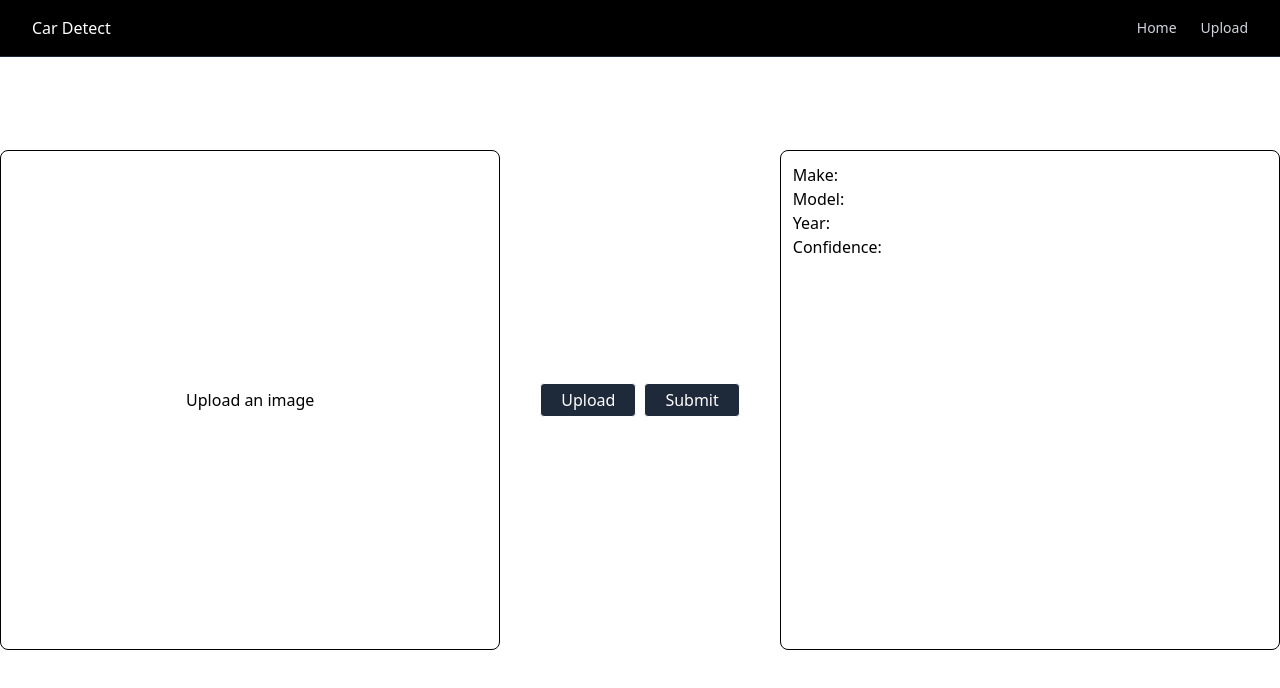
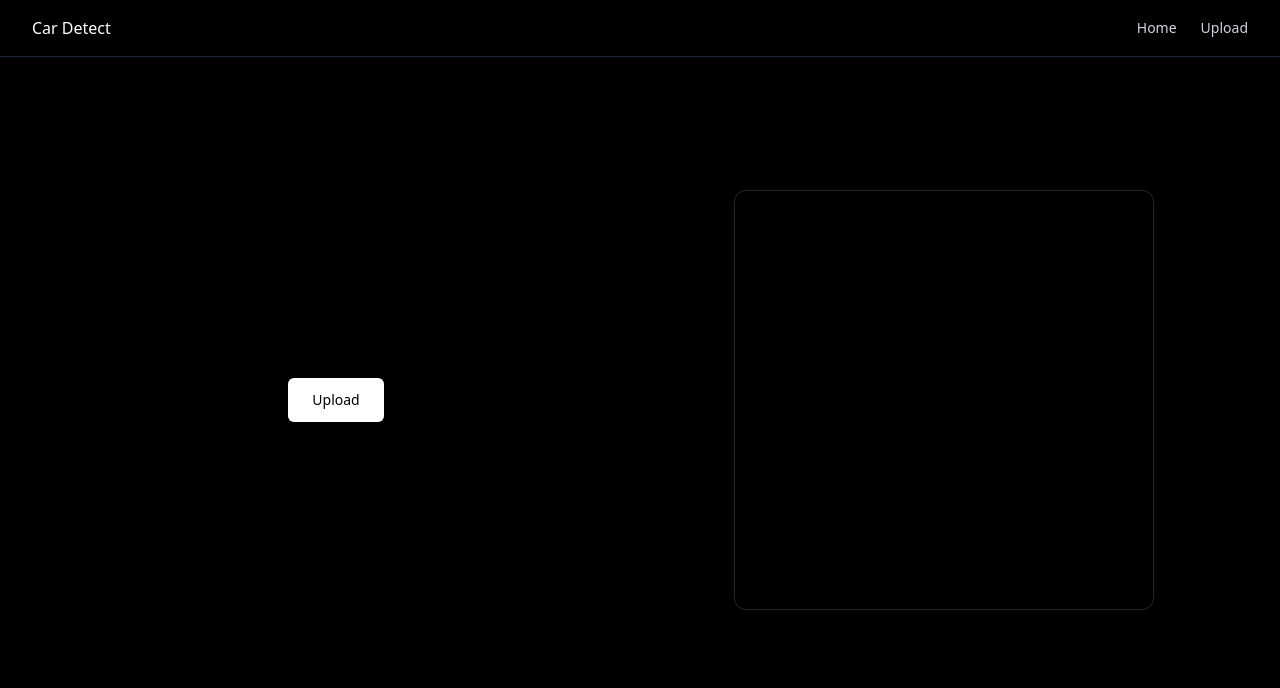
Before and after one commit to Theni1/CarDetect, a Next.js app: page /upload in a window 1280 px wide. Shown: the top 688 px of the page. Built offline with nearby package versions, Linux system fonts and the light colour scheme.

Commit message:
Further improved UI

```diff
--- a/app/layout.js
+++ b/app/layout.js
@@ -5,7 +5,7 @@ import { GeistMono } from "geist/font/mono";
 export default function RootLayout({ children }) {
   return (
     <html lang="en" className={`${GeistSans.variable} ${GeistMono.variable}`}>
-      <body className = "font-sans">
+      <body className = "font-sans bg-black">
         <main>
         {children}
         </main>
--- a/app/upload/page.js
+++ b/app/upload/page.js
@@ -35,8 +35,8 @@ export default function Upload() {
     return (
         <>
         <Navbar/>
-        <div className = "flex justify-center items-center h-screen flex-row gap-10">
-            <div className = "border-1 h-[500px] w-[500px] rounded-lg flex flex-col">
+        <div className = "max-w-6xl mx-auto pt-24 grid grid-cols-2 gap-16 min-h-[calc(100vh-6rem)]">
+            <div className = "flex flex-col items-center justify-center">
                 <input
                 ref = {fileInputRef}
                 type = "file"
@@ -47,20 +47,46 @@ export default function Upload() {
                     setImage(data)
                 }}
                 />
-                {image ? <img className = "flex-1 max-h-full max-w-full     object-contain mx-auto my-auto" src = {preview}/>: <p className = "flex-1 flex items-center justify-center"> Upload an image </p>}
+                {image ? <button onClick = {sendToApi} className="bg-white text-black px-6 py-3 rounded-md text-sm font-medium hover:bg-gray-200 transition">{loading ? "Analyzing…" : "Run"}</button> : <button onClick = {() => fileInputRef.current.click()} className="bg-white text-black px-6 py-3 rounded-md text-sm font-medium hover:bg-gray-200 transition">Upload</button>}
             </div>
 
-            <div >
-                <button className = "border-1 text-white bg-gray-800 px-5 py-1 rounded-sm mr-2" onClick = {() => {fileInputRef.current.click()}}> Upload</button>
-                <button className = "border-1 text-white bg-gray-800 px-5 py-1 rounded-sm" onClick = {sendToApi}> {loading ? "Loading": "Submit"}</button>
-            </div>
+            <div className = "flex items-center justify-center">
+                <div className = "bg-black border border-neutral-800 h-[420px] w-[420px] rounded-xl p-6 text-white flex flex-col">
+                    {result ?
+                            <>
+                            <div className="space-y-6">
 
-            <div className = "border-1 h-[500px] w-[500px] rounded-lg flex flex-col pl-3 pt-3">
-                <p>Make: {result?.make ? result.make : ""}</p>
-                <p>Model: {result?.model ? result.model : ""}</p>
-                <p>Year: {result?.approximate_year ? result.approximate_year : ""}</p>
-                <p>Confidence: {result?.confidence ? result.confidence : ""}</p>
+                                <div>
+                                    <p className="text-xs tracking-wide text-neutral-400">MAKE</p>
+                                    <p className="text-2xl font-medium">{result.make}</p>
+                                </div>
+                                <div>
+                                    <p className="text-xs tracking-wide text-neutral-400">MODEL</p>
+                                    <p className="text-2xl font-medium">{result.model}</p>
+                                </div>
+                                <div>
+                                    <p className="text-xs tracking-wide text-neutral-400">YEAR</p>
+                                    <p className="text-2xl font-medium">{result.approximate_year}</p>
+                                </div>
 
+                                <div>
+                                    <p className="text-xs tracking-wide text-neutral-400 mb-1">CONFIDENCE</p>
+                                    <div className="w-full bg-neutral-800 rounded-full h-2">
+                                    <div
+                                        className="bg-white h-2 rounded-full transition-all"
+                                        style={{ width: `${Math.round(result.confidence * 100)}%` }}
+                                    />
+                                    </div>
+                                    <p className="text-sm text-neutral-400 mt-1">
+                                    {Math.round(result.confidence * 100)}%
+                                    </p>
+
+                                </div>
+                            </div>
+                            </>
+
+                    :""}
+                </div>
             </div>
         </div>
         </>
```
